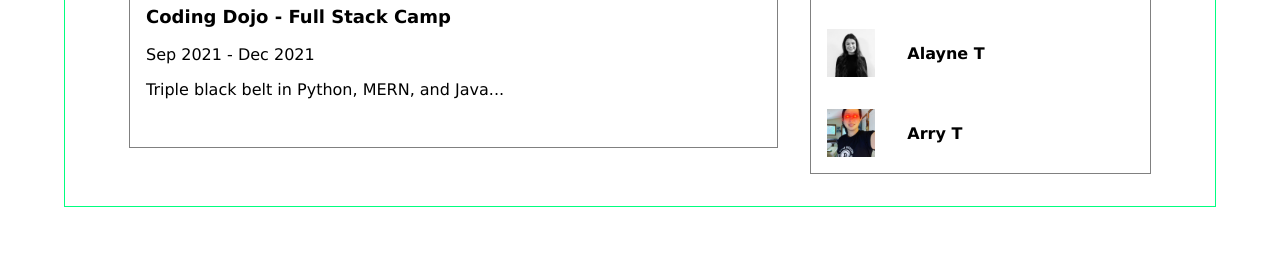
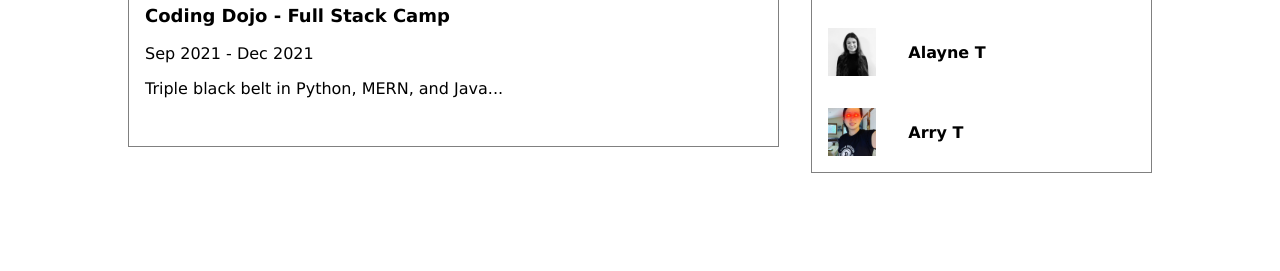
Before and after one commit to Silcfcr/profilePage2, a plain HTML site: page index.html in a window 1280 px wide. Shown: the part 658-929 px from the top of the page. Drawn offline with Linux system fonts and the light colour scheme.

Commit message:
Erase border

```diff
--- a/style.css
+++ b/style.css
@@ -15,7 +15,6 @@
     flex-direction: row;
     justify-content: center;
     margin: 4em;
-    border: 1px solid springgreen;
 }
 
 /* Nav styles */
```
